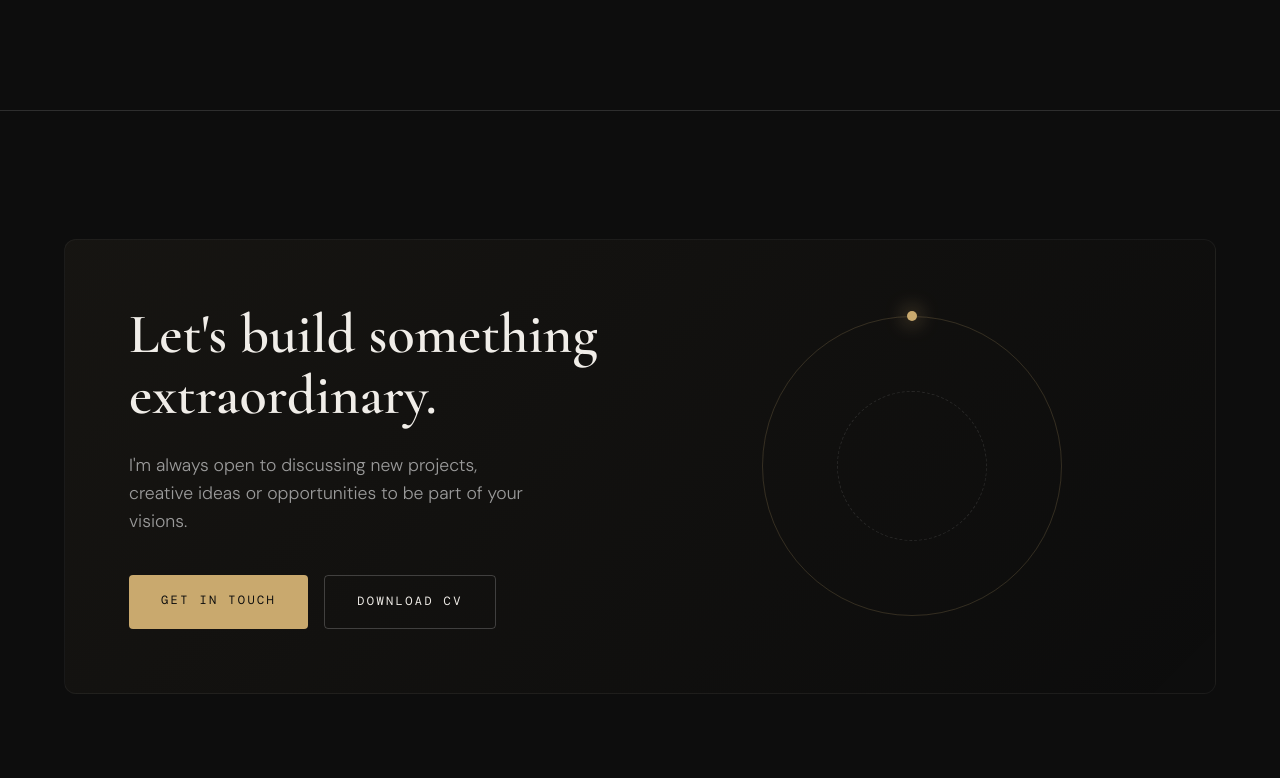
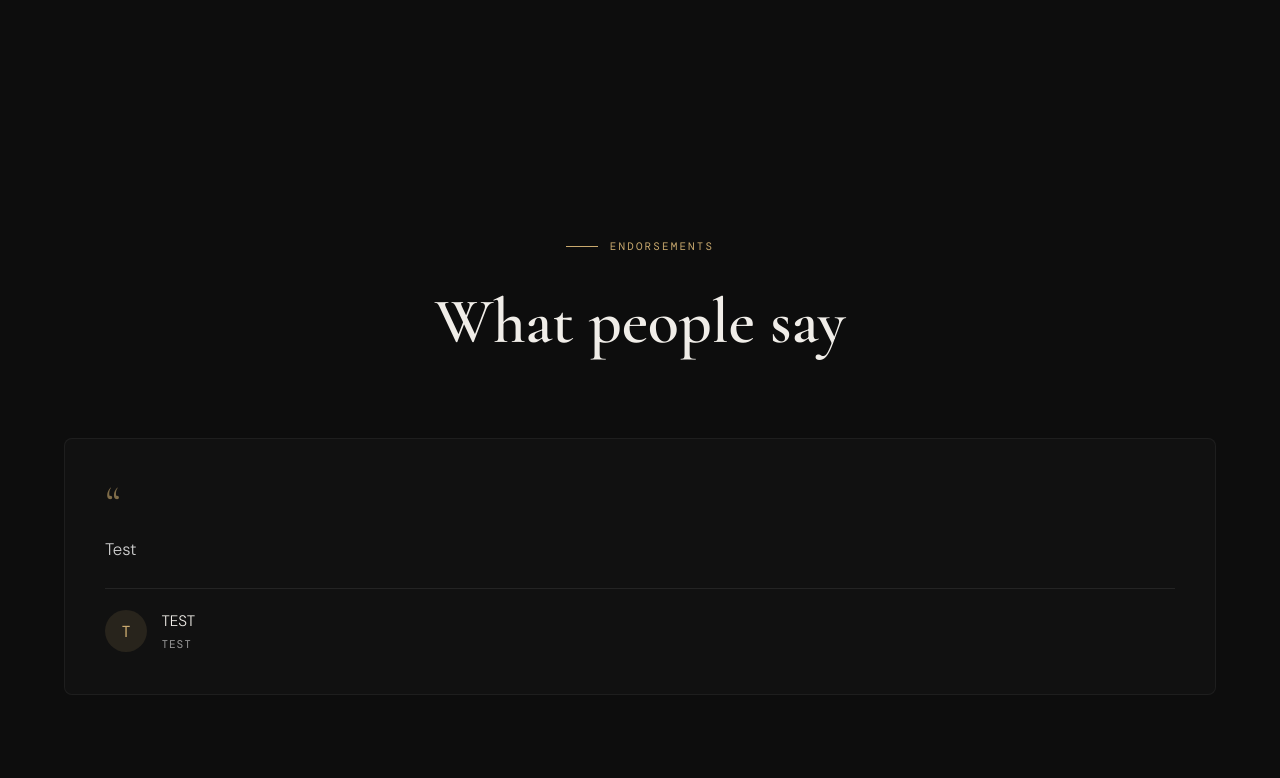
Before and after one commit to NAJDAWI-dot/digital-museum, a React (Vite) app: page / in a window 1280 px wide. Shown: the part 7702-8480 px from the top of the page. Built offline with nearby package versions, Linux system fonts and the light colour scheme; no server answers; the database is empty; a web font is replaced by a local one.

Commit message:
chore: auto-update projects, settings, and timeline from live editor

```diff
--- a/src/data/projects.js
+++ b/src/data/projects.js
@@ -315,7 +315,15 @@ export const INITIAL_TIMELINE = [
   }
 ];
 
-export const INITIAL_TESTIMONIALS = [];
+export const INITIAL_TESTIMONIALS = [
+  {
+    "id": "ts1783776013045",
+    "name": "TEST",
+    "role": "Test",
+    "quote": "Test",
+    "avatarUrl": ""
+  }
+];
 
 export const INITIAL_VOLUNTEERING = [
   {
```
